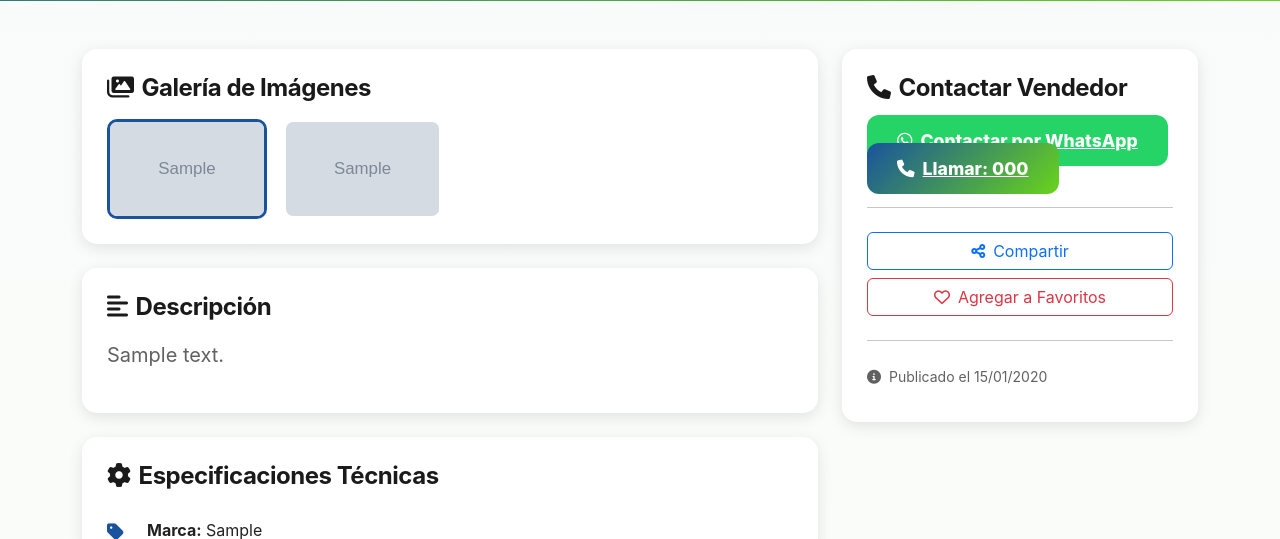
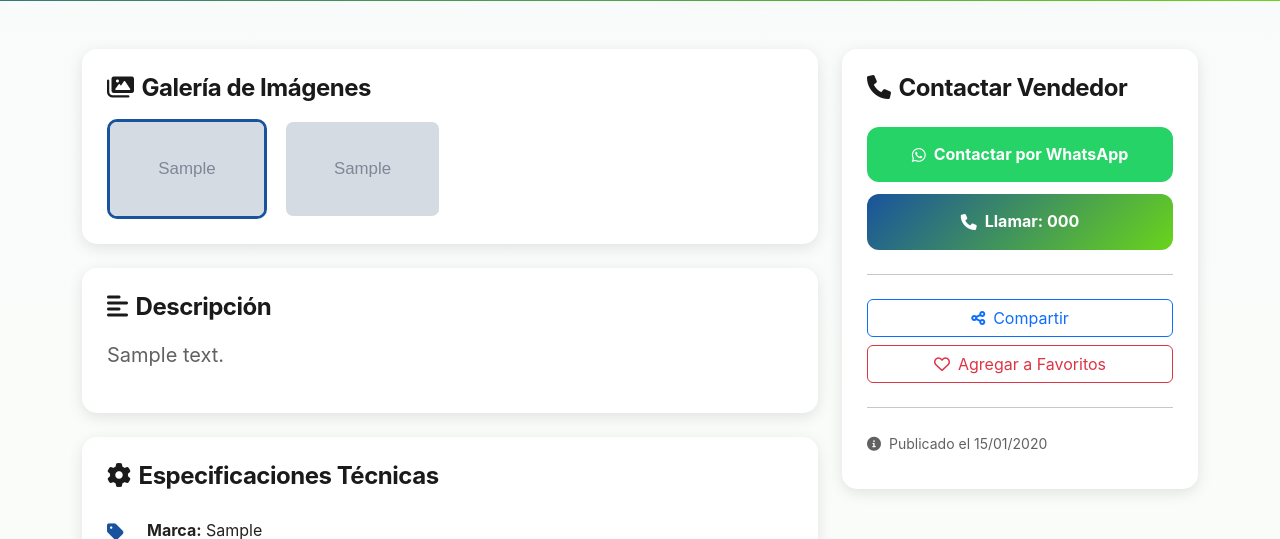
Before and after one commit to jpermu11/ubik2cr-web, a Flask app: page /vehiculo/1 in a window 1280 px wide. Shown: the part 710-1249 px from the top of the page. Run offline with Flask 3, Linux system fonts and the light colour scheme; the visitor is signed in with stand-in values (Sample User, id 1); tables that the repository leaves empty hold one stand-in row (values such as "Sample post"); grey boxes marked "Sample" are stand-in pictures; parts of the project's set-up code (start-up, migrations or seed data) failed here and were passed over.

Commit message:
CORREGIR superposicion botones contacto - contenedor flex con gap, botones bien separados

```diff
--- a/templates/vehiculo_detalle.html
+++ b/templates/vehiculo_detalle.html
@@ -83,22 +83,36 @@
             width: 30px;
         }
 
+        .contact-buttons {
+            display: flex;
+            flex-direction: column;
+            gap: 12px;
+            width: 100%;
+        }
+
         .btn-contactar {
             background: linear-gradient(135deg, var(--brand-blue), var(--brand-green));
             color: white;
             border: none;
             padding: 15px 30px;
             border-radius: 12px;
-            font-weight: 800;
-            font-size: 1.1rem;
+            font-weight: 700;
+            font-size: 1rem;
             width: 100%;
+            text-align: center;
+            text-decoration: none;
+            display: flex;
+            align-items: center;
+            justify-content: center;
             transition: all 0.3s;
+            box-sizing: border-box;
         }
 
         .btn-contactar:hover {
             transform: translateY(-2px);
             box-shadow: 0 6px 20px rgba(25, 83, 157, 0.3);
             color: white;
+            text-decoration: none;
         }
 
         .btn-whatsapp {
@@ -107,15 +121,24 @@
             border: none;
             padding: 15px 30px;
             border-radius: 12px;
-            font-weight: 800;
-            font-size: 1.1rem;
+            font-weight: 700;
+            font-size: 1rem;
             width: 100%;
-            margin-top: 10px;
+            text-align: center;
+            text-decoration: none;
+            display: flex;
+            align-items: center;
+            justify-content: center;
+            transition: all 0.3s;
+            box-sizing: border-box;
         }
 
         .btn-whatsapp:hover {
             background: #1ebc57;
             color: white;
+            transform: translateY(-2px);
+            box-shadow: 0 6px 20px rgba(37, 211, 102, 0.3);
+            text-decoration: none;
         }
 
         .badge-vip {
@@ -293,6 +316,7 @@
             <div class="info-card sticky-top" style="top: 20px;">
                 <h4 class="mb-4"><i class="fas fa-phone me-2"></i>Contactar Vendedor</h4>
 
+                <div class="contact-buttons">
                     {% if vehiculo.whatsapp %}
                     <a href="https://wa.me/{{ vehiculo.whatsapp.replace('+', '').replace(' ', '').replace('-', '') }}"
                        target="_blank"
@@ -310,6 +334,7 @@
                         <i class="fas fa-envelope me-2"></i>Contactar Vendedor
                     </button>
                     {% endif %}
+                </div>
 
                 <hr class="my-4">
 
```
Lines whose indentation alone changed are shown as unchanged.
